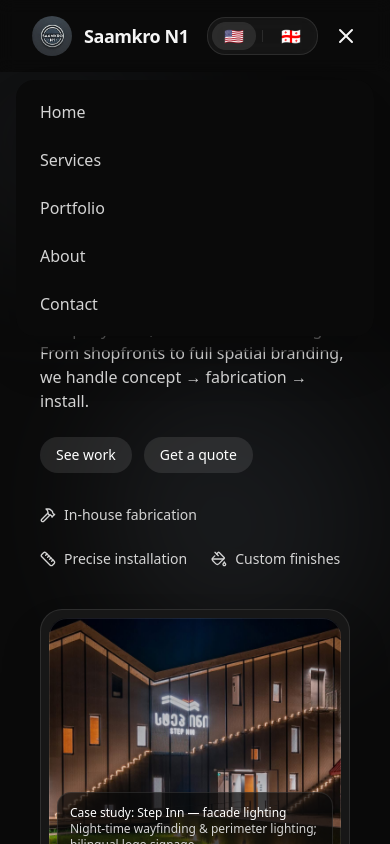
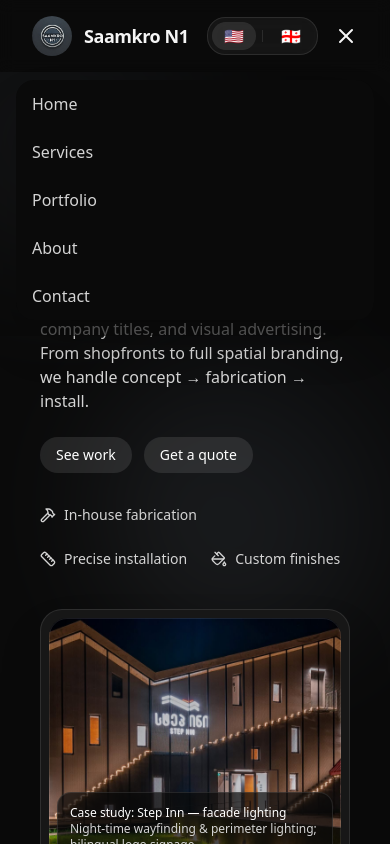
Before and after one commit to mosikkaa/SaamkroN1, a Next.js app in the folder saamkro-n1/: page / in a window 390 px wide. Both pictures are taken after a click on the button "Toggle menu". Shown: the top 844 px of the page. Built offline with nearby package versions, Linux system fonts and the light colour scheme.

Commit message:
Update Header.tsx

```diff
--- a/saamkro-n1/app/components/molecules/Header/Header.tsx
+++ b/saamkro-n1/app/components/molecules/Header/Header.tsx
@@ -70,12 +70,12 @@ function Header({ open, setOpen }: { open: boolean; setOpen: (v: boolean) => voi
                             transition={{ duration: 0.2, ease: "easeOut" }}
                             className="absolute top-full left-0 w-full z-50 backdrop-blur supports-[backdrop-filter]:bg-neutral-950/60 md:hidden"
                         >
-                            <div className="mx-4 mb-4 mt-2 rounded-2xl bg-neutral-950 p-2 shadow-2xl">
+                            <div className="mx-4 mb-4 mt-2 rounded-2xl bg-neutral-950 shadow-2xl">
                                 {navItems.map((n) => (
                                     <a
                                         key={n.href}
-                                        href={n.href}
-                                        onClick={() => setOpen(false)}
+                                        href={`${n.href}`}
+                                        onClick={(e) => {handleScroll(e, n.href);setOpen(false)}}
                                         className="block rounded-xl px-4 py-3 text-neutral-300 hover:bg-white/5"
                                     >
                                         {n.label}
```
